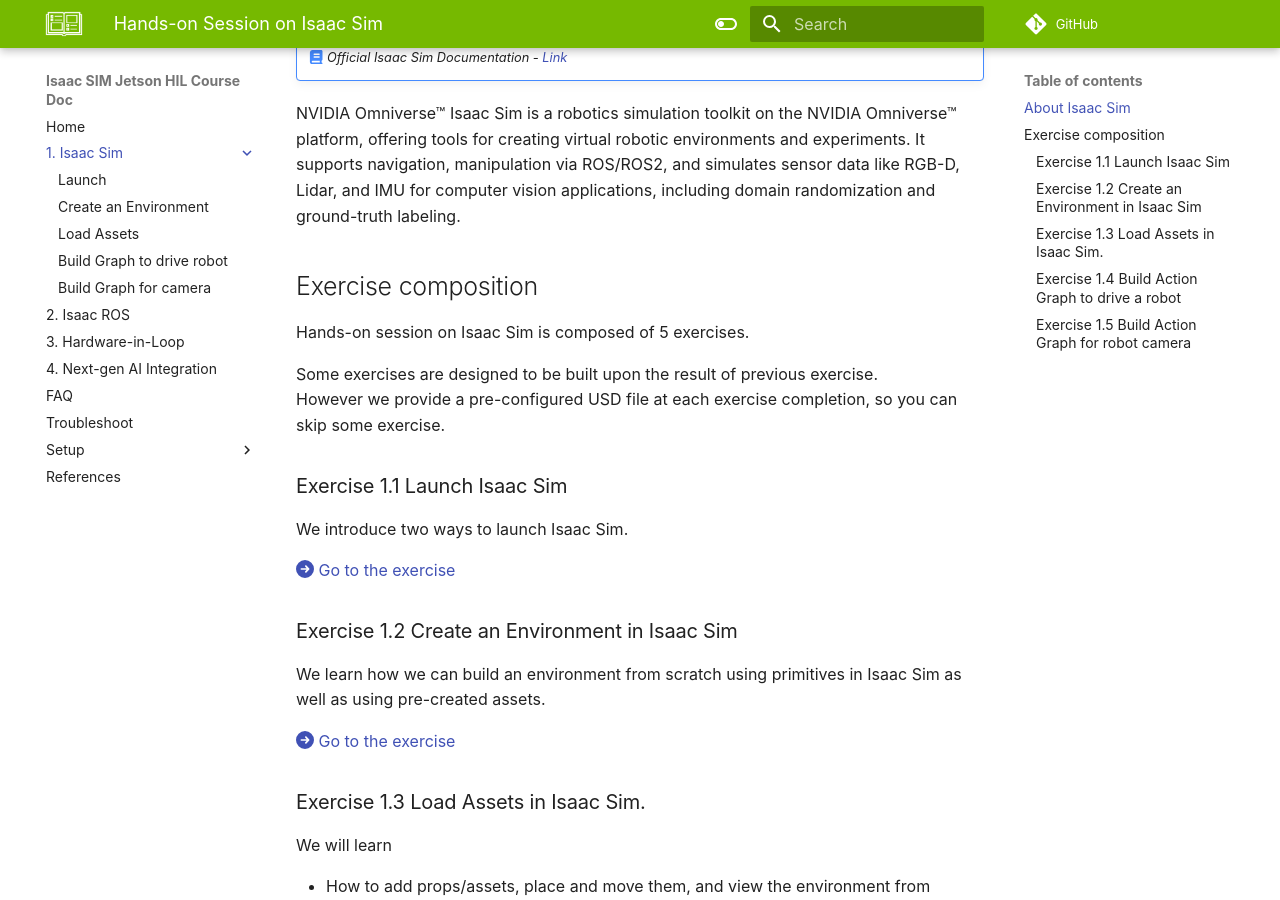
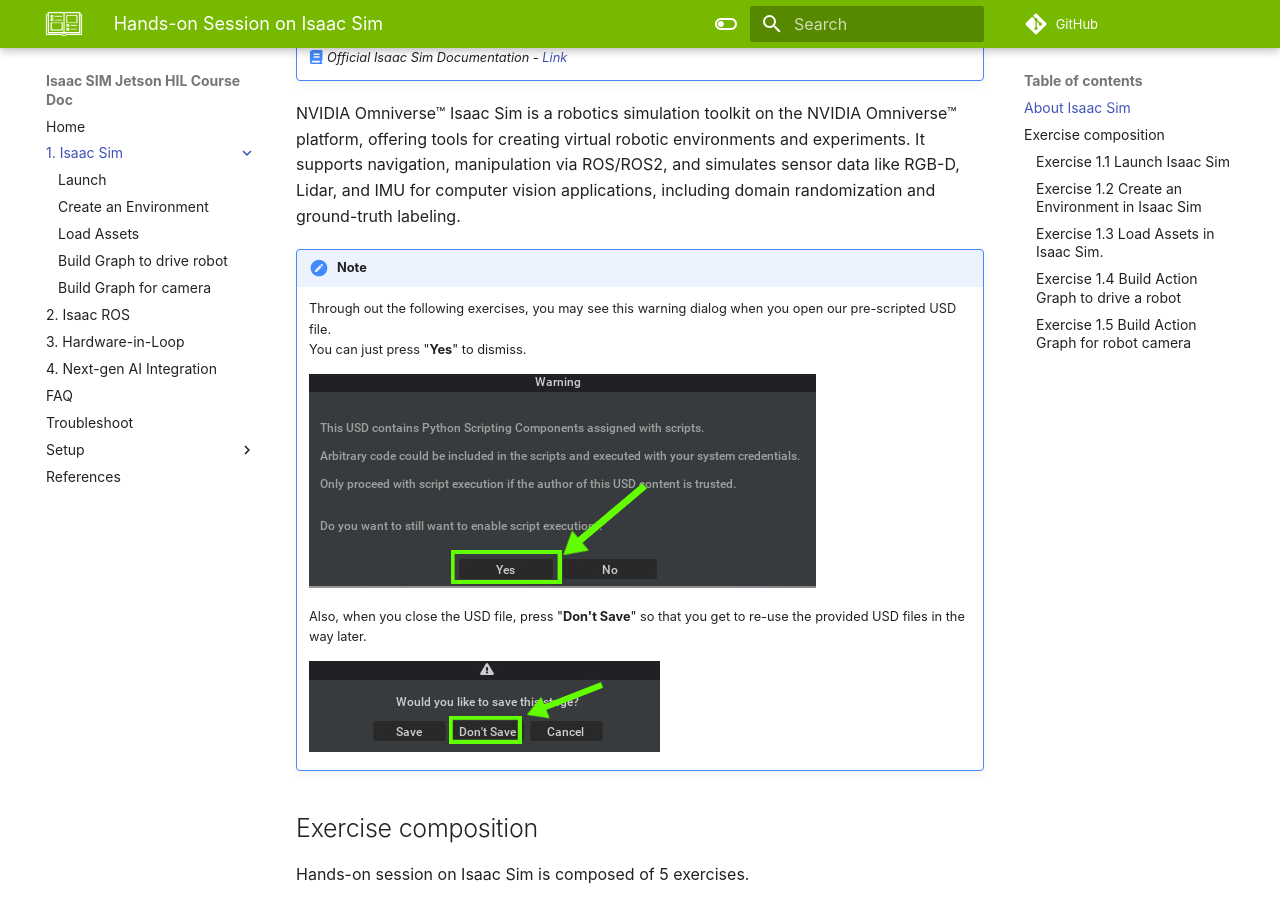
Before and after one commit to NVIDIA-AI-IOT/isaac-sim-jetson-hil-course-doc, an MkDocs documentation site: the page built from docs/isaac-sim/index.md, in a window 1280 px wide and 900 px high, scrolled down 247 px. Built offline with MkDocs 1.6.1 and Material for MkDocs 9.7.7, drawn with Linux system fonts in a browser that asks for light colours; some web fonts are replaced; comment, search, counter and statistics services are not loaded.

Commit message:
Add few more images for general tips

```diff
--- a/docs/isaac-sim/index.md
+++ b/docs/isaac-sim/index.md
@@ -7,6 +7,17 @@
     :fontawesome-solid-book:{ .book-blue-note } *Official Isaac Sim Documentation - [Link](https://docs.omniverse.nvidia.com/isaacsim/latest/overview.html)*
 
 NVIDIA Omniverse™ Isaac Sim is a robotics simulation toolkit on the NVIDIA Omniverse™ platform, offering tools for creating virtual robotic environments and experiments. It supports navigation, manipulation via ROS/ROS2, and simulates sensor data like RGB-D, Lidar, and IMU for computer vision applications, including domain randomization and ground-truth labeling.
+
+!!! note
+
+    Through out the following exercises, you may see this warning dialog when you open our pre-scripted USD file.<br>
+    You can just press "**Yes**" to dismiss.
+
+    ![](../images/warning.jpg)
+
+    Also, when you close the USD file, press "**Don't Save**" so that you get to re-use the provided USD files in the way later.
+
+    ![](../images/dont_save.jpg)
 
 ## Exercise composition
 
```
Also changed, not shown: docs/isaac-sim/isaac-sim_02.md (+6 -0 lines), docs/images/dont_save.jpg (added), docs/images/warning.jpg (added), 1 other file.
